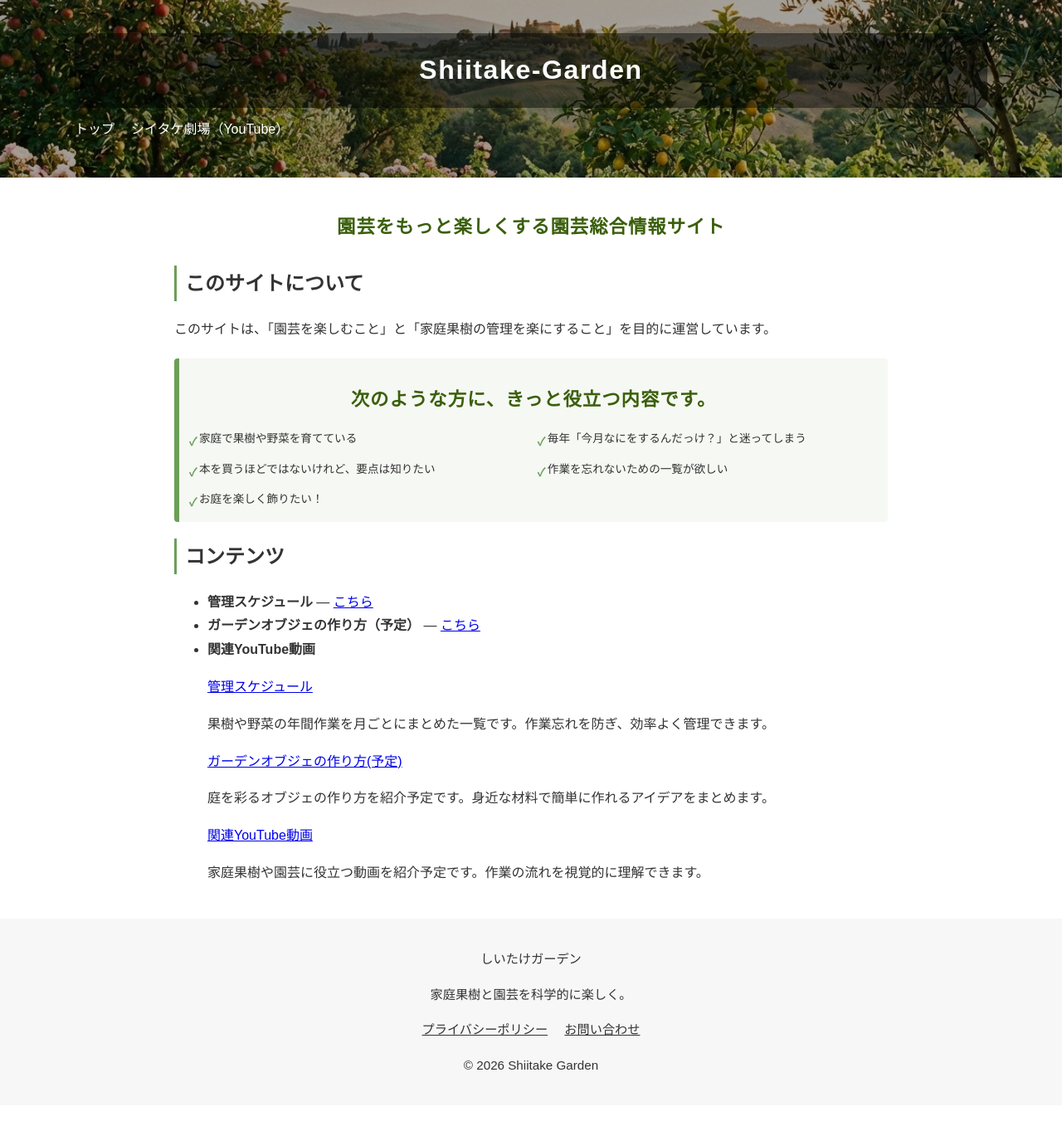
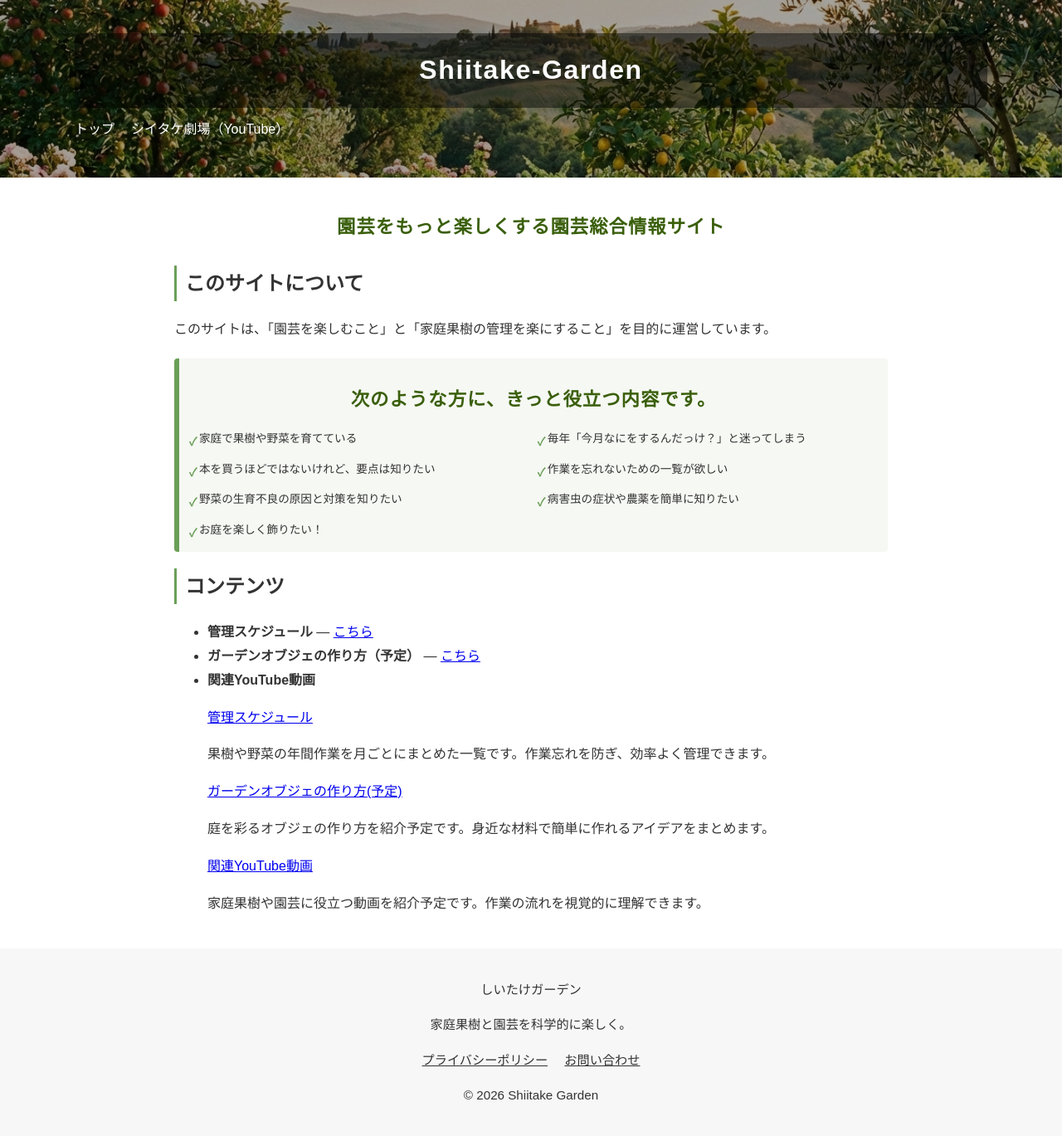
Before and after one commit to shiitake-garden/shiitake-garden.github.io, a Jekyll site: the page built from index.html, in a window 1280 px wide. Shown: the whole page at 83% size. Built offline with Jekyll 4.4.1, drawn with Linux system fonts in a browser that asks for light colours; before the commit the page ends 1332 px from its top, so only the background shows below that.

Commit message:
Update index.html

```diff
--- a/index.html
+++ b/index.html
@@ -20,6 +20,8 @@ title: 園芸データ検索
     <li>毎年「今月なにをするんだっけ？」と迷ってしまう</li>
     <li>本を買うほどではないけれど、要点は知りたい</li>
     <li>作業を忘れないための一覧が欲しい</li>
+    <li>野菜の生育不良の原因と対策を知りたい</li>
+    <li>病害虫の症状や農薬を簡単に知りたい</li>
     <li>お庭を楽しく飾りたい！</li>
   </ul>
 </section>
```
